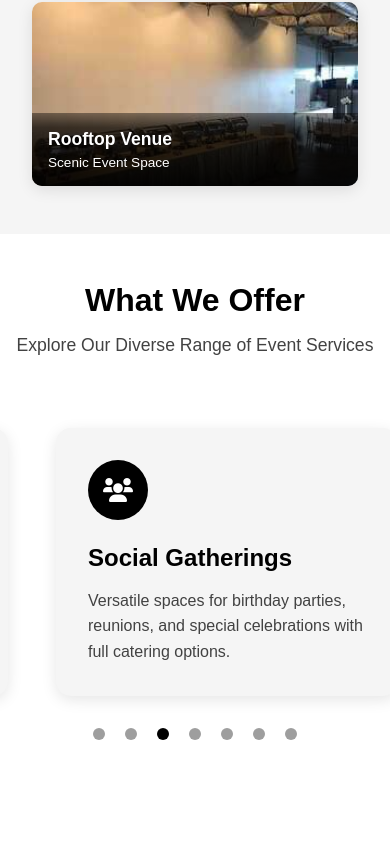
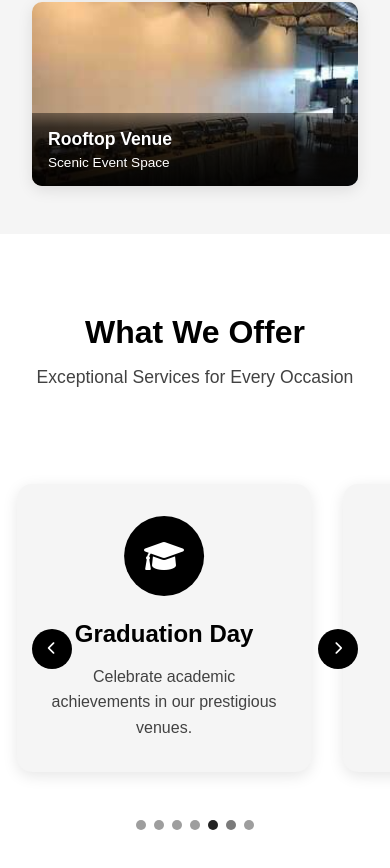
Before and after one commit to Dinesh-code771/conventionalCenter, a plain HTML site: page index.html in a window 390 px wide. Shown: the part 3275-4143 px from the top of the page. Before the commit the page ends 4079 px from the top, so only its background shows below. Drawn offline with Linux system fonts and the light colour scheme.

Commit message:
fixed the coursole issue

```diff
--- a/index.html
+++ b/index.html
@@ -194,11 +194,11 @@
       </div>
     </section>
 
-    <!-- Add this after the gallery section -->
+    <!-- Updated Services Section -->
     <section id="services" class="services-section">
       <div class="section-header">
         <h2>What We Offer</h2>
-        <p>Explore Our Diverse Range of Event Services</p>
+        <p>Exceptional Services for Every Occasion</p>
       </div>
 
       <div class="services-container">
@@ -211,7 +211,7 @@
             <h3>Corporate Events</h3>
             <p>
               Professional spaces for conferences, meetings, and team building
-              events with state-of-the-art facilities.
+              events.
             </p>
           </div>
 
@@ -221,10 +221,7 @@
               <i class="fas fa-rings-wedding"></i>
             </div>
             <h3>Weddings</h3>
-            <p>
-              Elegant venues for your perfect day, complete with customizable
-              spaces and professional planning services.
-            </p>
+            <p>Create your perfect wedding day with our elegant venues.</p>
           </div>
 
           <!-- Card 3 -->
@@ -233,10 +230,7 @@
               <i class="fas fa-users"></i>
             </div>
             <h3>Social Gatherings</h3>
-            <p>
-              Versatile spaces for birthday parties, reunions, and special
-              celebrations with full catering options.
-            </p>
+            <p>Perfect spaces for birthday parties and special celebrations.</p>
           </div>
 
           <!-- Card 4 -->
@@ -245,10 +239,7 @@
               <i class="fas fa-store"></i>
             </div>
             <h3>Exhibition Stalls</h3>
-            <p>
-              Customizable booth spaces for trade shows, exhibitions, and
-              product launches with modern amenities.
-            </p>
+            <p>Customizable booth spaces for trade shows and exhibitions.</p>
           </div>
 
           <!-- Card 5 -->
@@ -257,10 +248,7 @@
               <i class="fas fa-graduation-cap"></i>
             </div>
             <h3>Graduation Day</h3>
-            <p>
-              Spacious venues for graduation ceremonies and celebrations with
-              professional staging and seating.
-            </p>
+            <p>Celebrate academic achievements in our prestigious venues.</p>
           </div>
 
           <!-- Card 6 -->
@@ -268,11 +256,8 @@
             <div class="card-icon">
               <i class="fas fa-gift"></i>
             </div>
-            <h3>Thanksgiving</h3>
-            <p>
-              Warm and welcoming spaces for holiday celebrations with
-              family-style seating and catering options.
-            </p>
+            <h3>Thanks Giving</h3>
+            <p>Warm spaces for family gatherings and celebrations.</p>
           </div>
 
           <!-- Card 7 -->
@@ -281,15 +266,20 @@
               <i class="fas fa-handshake"></i>
             </div>
             <h3>Business Meetings</h3>
-            <p>
-              Professional environments for business meetings with modern
-              technology and support services.
-            </p>
+            <p>Professional environments for business discussions.</p>
           </div>
         </div>
 
-        <!-- Navigation Dots -->
-        <div class="service-dots"></div>
+        <!-- Navigation Arrows -->
+        <button class="nav-btn prev-btn">
+          <i class="fas fa-chevron-left"></i>
+        </button>
+        <button class="nav-btn next-btn">
+          <i class="fas fa-chevron-right"></i>
+        </button>
+
+        <!-- Dots Navigation -->
+        <div class="carousel-dots"></div>
       </div>
     </section>
 
--- a/script.js
+++ b/script.js
@@ -186,37 +186,33 @@ function init() {
   new TypeWriter(txtElement, words, wait);
 }
 
-// Add this to your existing script.js
+// Updated carousel functionality
 document.addEventListener("DOMContentLoaded", function () {
   const track = document.querySelector(".services-track");
-  const cards = document.querySelectorAll(".service-card");
-  const dotsContainer = document.querySelector(".service-dots");
+  const cards = track.querySelectorAll(".service-card");
+  const nextBtn = document.querySelector(".next-btn");
+  const prevBtn = document.querySelector(".prev-btn");
+  const dotsContainer = document.querySelector(".carousel-dots");
+
   let currentIndex = 0;
-  let interval;
+  let cardsToShow = 3;
+  let autoScrollInterval;
 
-  // Calculate dimensions
-  function updateDimensions() {
-    const isMobile = window.innerWidth <= 768;
-    const containerWidth = track.parentElement.offsetWidth;
-    const cardWidth = isMobile
-      ? containerWidth - 32 // Account for margins
-      : (containerWidth - 64) / 3; // Desktop: 3 cards with gaps
-
-    // Update card widths
-    cards.forEach((card) => {
-      card.style.width = `${cardWidth}px`;
-    });
-
-    return { isMobile, containerWidth, cardWidth };
+  // Initialize carousel
+  function initCarousel() {
+    const viewportWidth = window.innerWidth;
+    cardsToShow = viewportWidth >= 1024 ? 3 : 1;
+    createDots();
+    updateCarousel();
+    startAutoScroll();
   }
 
-  // Create dots
+  // Create navigation dots
   function createDots() {
-    dotsContainer.innerHTML = ""; // Clear existing dots
-    const { isMobile } = updateDimensions();
-    const totalSlides = Math.ceil(cards.length / (isMobile ? 1 : 3));
+    dotsContainer.innerHTML = "";
+    const numberOfDots = Math.ceil(cards.length / cardsToShow);
 
-    for (let i = 0; i < totalSlides; i++) {
+    for (let i = 0; i < numberOfDots; i++) {
       const dot = document.createElement("div");
       dot.classList.add("dot");
       if (i === 0) dot.classList.add("active");
@@ -225,103 +221,92 @@ document.addEventListener("DOMContentLoaded", function () {
     }
   }
 
-  // Update dots
-  function updateDots() {
-    const dots = document.querySelectorAll(".dot");
-    dots.forEach((dot, index) => {
-      dot.classList.toggle("active", index === currentIndex);
+  // Update carousel position
+  function updateCarousel() {
+    const slideWidth = 100 / cardsToShow;
+    track.style.transform = `translateX(-${currentIndex * slideWidth}%)`;
+
+    // Update dots
+    document.querySelectorAll(".dot").forEach((dot, i) => {
+      dot.classList.toggle("active", i === currentIndex);
     });
+
+    // Update button visibility
+    updateNavigationButtons();
+  }
+
+  // Navigation button visibility
+  function updateNavigationButtons() {
+    const maxIndex = Math.ceil(cards.length / cardsToShow) - 1;
+    prevBtn.style.display = currentIndex === 0 ? "none" : "flex";
+    nextBtn.style.display = currentIndex === maxIndex ? "none" : "flex";
   }
 
   // Go to specific slide
   function goToSlide(index) {
-    const { isMobile, cardWidth } = updateDimensions();
-    const cardsPerView = isMobile ? 1 : 3;
-    currentIndex = index;
-
-    // Calculate the scroll position
-    let scrollOffset;
-    if (isMobile) {
-      // Center the card on mobile
-      scrollOffset = -(index * (cardWidth + 16)); // 16px for gap
-    } else {
-      // Show multiple cards on desktop
-      scrollOffset = -(index * (cardWidth * 3 + 32)); // 32px for gaps
-    }
-
-    track.style.transform = `translateX(${scrollOffset}px)`;
-    updateDots();
+    const maxIndex = Math.ceil(cards.length / cardsToShow) - 1;
+    currentIndex = Math.min(Math.max(index, 0), maxIndex);
+    updateCarousel();
   }
 
-  // Auto scroll
+  // Auto scroll functionality
   function startAutoScroll() {
-    interval = setInterval(() => {
-      const { isMobile } = updateDimensions();
-      const totalSlides = Math.ceil(cards.length / (isMobile ? 1 : 3));
-      currentIndex = (currentIndex + 1) % totalSlides;
-      goToSlide(currentIndex);
-    }, 2000);
+    clearInterval(autoScrollInterval);
+    autoScrollInterval = setInterval(() => {
+      const maxIndex = Math.ceil(cards.length / cardsToShow) - 1;
+      if (currentIndex >= maxIndex) {
+        currentIndex = 0;
+      } else {
+        currentIndex++;
+      }
+      updateCarousel();
+    }, 1000); // 1 second interval
   }
+
+  // Event Listeners
+  nextBtn.addEventListener("click", () => {
+    goToSlide(currentIndex + 1);
+    clearInterval(autoScrollInterval);
+  });
+
+  prevBtn.addEventListener("click", () => {
+    goToSlide(currentIndex - 1);
+    clearInterval(autoScrollInterval);
+  });
+
+  // Pause auto-scroll on hover
+  track.addEventListener("mouseenter", () => clearInterval(autoScrollInterval));
+  track.addEventListener("mouseleave", startAutoScroll);
+
+  // Handle window resize
+  window.addEventListener("resize", initCarousel);
 
   // Touch events for mobile
   let touchStartX = 0;
   let touchEndX = 0;
 
-  track.addEventListener(
-    "touchstart",
-    (e) => {
-      touchStartX = e.touches[0].clientX;
-      clearInterval(interval);
-    },
-    { passive: true }
-  );
+  track.addEventListener("touchstart", (e) => {
+    touchStartX = e.changedTouches[0].screenX;
+    clearInterval(autoScrollInterval);
+  });
 
-  track.addEventListener(
-    "touchmove",
-    (e) => {
-      touchEndX = e.touches[0].clientX;
-    },
-    { passive: true }
-  );
-
-  track.addEventListener("touchend", () => {
-    const difference = touchStartX - touchEndX;
-    if (Math.abs(difference) > 50) {
-      // Minimum swipe distance
-      const { isMobile } = updateDimensions();
-      const totalSlides = Math.ceil(cards.length / (isMobile ? 1 : 3));
-      if (difference > 0) {
-        // Swipe left
-        currentIndex = (currentIndex + 1) % totalSlides;
-      } else {
-        // Swipe right
-        currentIndex = (currentIndex - 1 + totalSlides) % totalSlides;
-      }
-      goToSlide(currentIndex);
-    }
+  track.addEventListener("touchend", (e) => {
+    touchEndX = e.changedTouches[0].screenX;
+    handleSwipe();
     startAutoScroll();
   });
 
-  // Pause on hover (desktop only)
-  track.addEventListener("mouseenter", () => clearInterval(interval));
-  track.addEventListener("mouseleave", startAutoScroll);
+  function handleSwipe() {
+    const difference = touchStartX - touchEndX;
+    const maxIndex = Math.ceil(cards.length / cardsToShow) - 1;
 
-  // Handle resize
-  let resizeTimer;
-  window.addEventListener("resize", () => {
-    clearTimeout(resizeTimer);
-    clearInterval(interval);
+    if (difference > 50 && currentIndex < maxIndex) {
+      goToSlide(currentIndex + 1);
+    } else if (difference < -50 && currentIndex > 0) {
+      goToSlide(currentIndex - 1);
+    }
+  }
 
-    resizeTimer = setTimeout(() => {
-      createDots();
-      updateDimensions();
-      goToSlide(0);
-      startAutoScroll();
-    }, 250);
-  });
-
-  // Initial setup
-  createDots();
-  updateDimensions();
-  startAutoScroll();
+  // Initialize the carousel
+  initCarousel();
 });
--- a/styles.css
+++ b/styles.css
@@ -1011,11 +1011,10 @@ html {
 }
 
 .services-container {
-  position: relative;
   max-width: 1400px;
   margin: 0 auto;
+  position: relative;
   padding: 2rem 0;
-  overflow: hidden; /* Ensure no horizontal scroll */
 }
 
 .services-track {
@@ -1026,20 +1025,36 @@ html {
 }
 
 .service-card {
-  flex: 0 0 calc(33.333% - 2rem);
+  flex: 0 0 auto;
   background: var(--off-white);
   border-radius: 15px;
   padding: 2rem;
   box-shadow: 0 4px 15px rgba(0, 0, 0, 0.1);
   transition: transform 0.3s ease, box-shadow 0.3s ease;
-  min-width: 300px;
+  display: flex;
+  flex-direction: column;
+  align-items: center;
+  text-align: center;
+}
+
+/* Desktop view - show 3 cards */
+@media screen and (min-width: 1024px) {
+  .service-card {
+    width: calc((100% - 4rem) / 3); /* Show 3 cards with gap */
+  }
+}
+
+/* Mobile view - show 1 card */
+@media screen and (max-width: 1023px) {
+  .service-card {
+    width: 100%; /* Full width for single card */
+  }
 }
 
 .card-icon {
-  width: 60px;
-  height: 60px;
+  width: 80px;
+  height: 80px;
   background: var(--pure-black);
-  color: var(--pure-white);
   border-radius: 50%;
   display: flex;
   align-items: center;
@@ -1048,23 +1063,54 @@ html {
 }
 
 .card-icon i {
-  font-size: 1.5rem;
+  font-size: 2rem;
+  color: var(--pure-white);
 }
 
 .service-card h3 {
+  font-size: 1.5rem;
   color: var(--pure-black);
-  font-size: 1.5rem;
   margin-bottom: 1rem;
 }
 
 .service-card p {
   color: var(--dark-grey);
-  font-size: 1rem;
   line-height: 1.6;
 }
 
-/* Navigation Dots */
-.service-dots {
+/* Navigation Buttons */
+.nav-btn {
+  position: absolute;
+  top: 50%;
+  transform: translateY(-50%);
+  background: var(--pure-black);
+  color: var(--pure-white);
+  border: none;
+  width: 40px;
+  height: 40px;
+  border-radius: 50%;
+  cursor: pointer;
+  display: flex;
+  align-items: center;
+  justify-content: center;
+  transition: all 0.3s ease;
+  z-index: 2;
+}
+
+.prev-btn {
+  left: 0;
+}
+
+.next-btn {
+  right: 0;
+}
+
+.nav-btn:hover {
+  background: var(--dark-grey);
+}
+
+/* Dots Navigation */
+.carousel-dots {
   display: flex;
   justify-content: center;
   gap: 0.5rem;
@@ -1084,108 +1130,15 @@ html {
   background: var(--pure-black);
 }
 
-/* Dark Mode Styles */
+/* Dark Mode */
 .dark-mode .service-card {
   background: var(--darker-grey);
 }
 
 .dark-mode .card-icon {
   background: var(--pure-white);
+}
+
+.dark-mode .card-icon i {
   color: var(--pure-black);
 }
-
-/* Updated Mobile Styles */
-@media screen and (max-width: 768px) {
-  .services-section {
-    padding: 3rem 0; /* Reduced horizontal padding */
-  }
-
-  .services-container {
-    padding: 1rem 0;
-    width: 100%;
-  }
-
-  .services-track {
-    gap: 1rem;
-    padding: 0.5rem;
-  }
-
-  .service-card {
-    flex: 0 0 calc(100% - 2rem);
-    min-width: calc(100% - 2rem); /* Adjust card width */
-    margin: 0 1rem; /* Add horizontal margin */
-    transform: translateX(0); /* Reset any transform */
-  }
-
-  /* Center the active card */
-  .services-track {
-    transform-origin: center center;
-  }
-}
-
-/* Extra small devices */
-@media screen and (max-width: 375px) {
-  .service-card {
-    padding: 1.5rem;
-  }
-
-  .card-icon {
-    width: 50px;
-    height: 50px;
-  }
-
-  .service-card h3 {
-    font-size: 1.3rem;
-  }
-
-  .service-card p {
-    font-size: 0.9rem;
-  }
-}
-
-/* Animation for cards */
-@keyframes fadeInRight {
-  from {
-    opacity: 0;
-    transform: translateX(20px);
-  }
-  to {
-    opacity: 1;
-    transform: translateX(0);
-  }
-}
-
-.service-card {
-  animation: fadeInRight 0.5s ease backwards;
-}
-
-/* Add these styles for better mobile interaction */
-@media (max-width: 768px) {
-  .services-container {
-    touch-action: pan-y pinch-zoom;
-  }
-
-  .service-card {
-    -webkit-tap-highlight-color: transparent;
-    user-select: none;
-    -webkit-user-select: none;
-  }
-
-  /* Improve dots visibility on mobile */
-  .service-dots {
-    margin-top: 1.5rem;
-  }
-
-  .dot {
-    width: 12px;
-    height: 12px;
-    margin: 0 6px;
-  }
-}
-
-/* Add smooth momentum scrolling for iOS */
-@supports (-webkit-overflow-scrolling: touch) {
-  .services-container {
-    -webkit-overflow-scrolling: touch;
-  }
-}
```
